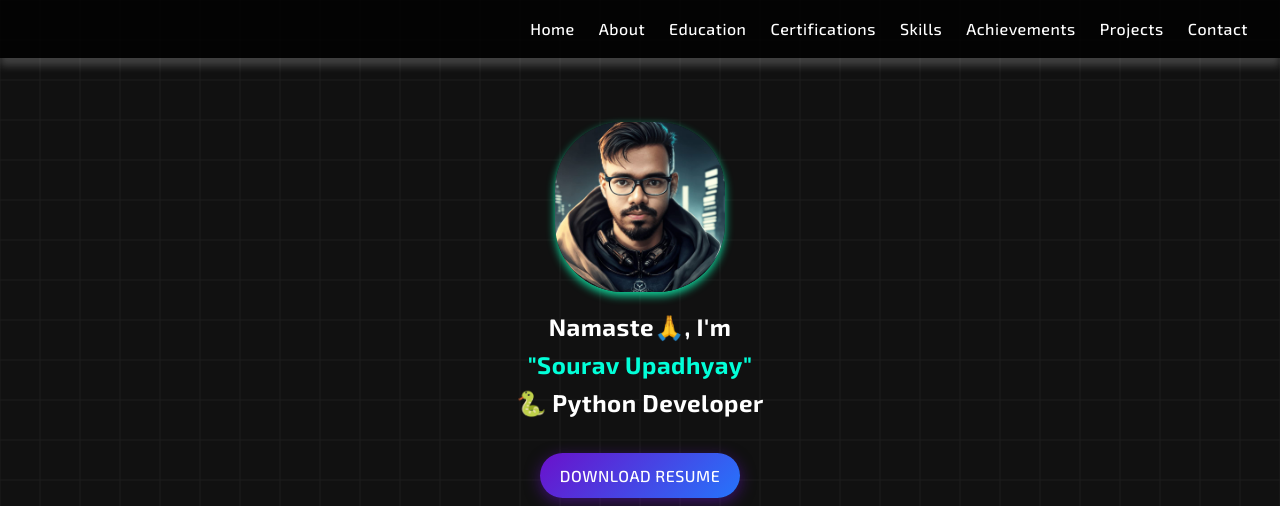
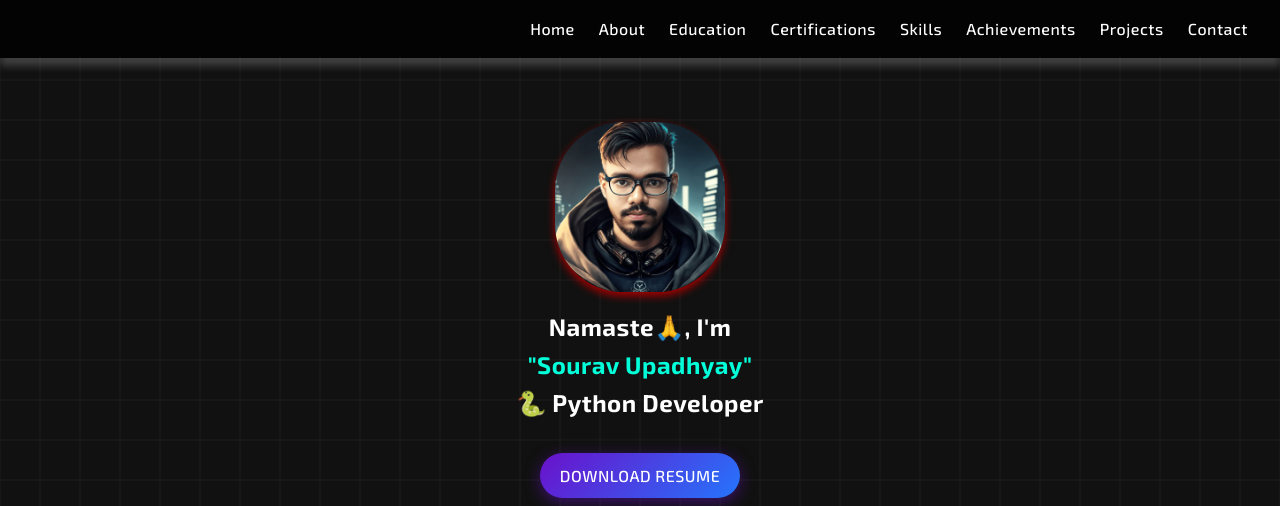
Before and after one commit to SouravUpadhyay7/finalPortfolio---Copy, a plain HTML site: page index.html in a window 1280 px wide. Shown: the top 506 px of the page. Drawn offline with Linux system fonts and the light colour scheme; a web font is replaced by a local one.

```diff
--- a/assets/css/style.css
+++ b/assets/css/style.css
@@ -141,7 +141,7 @@
     border-radius: 40%;
     width: 170px;
     animation: pop-in 1s ease-in-out;
-    box-shadow: 0 4px 8px rgba(16, 228, 165, 0.926);
+    box-shadow: 0 4px 8px #AA0000;
 }
 
 
```
